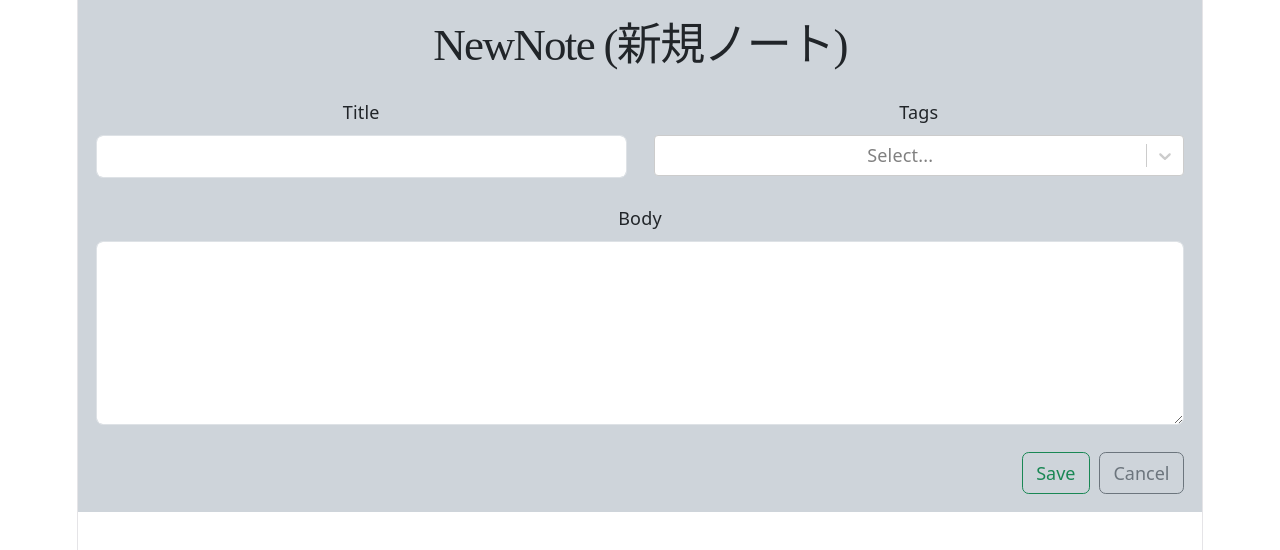
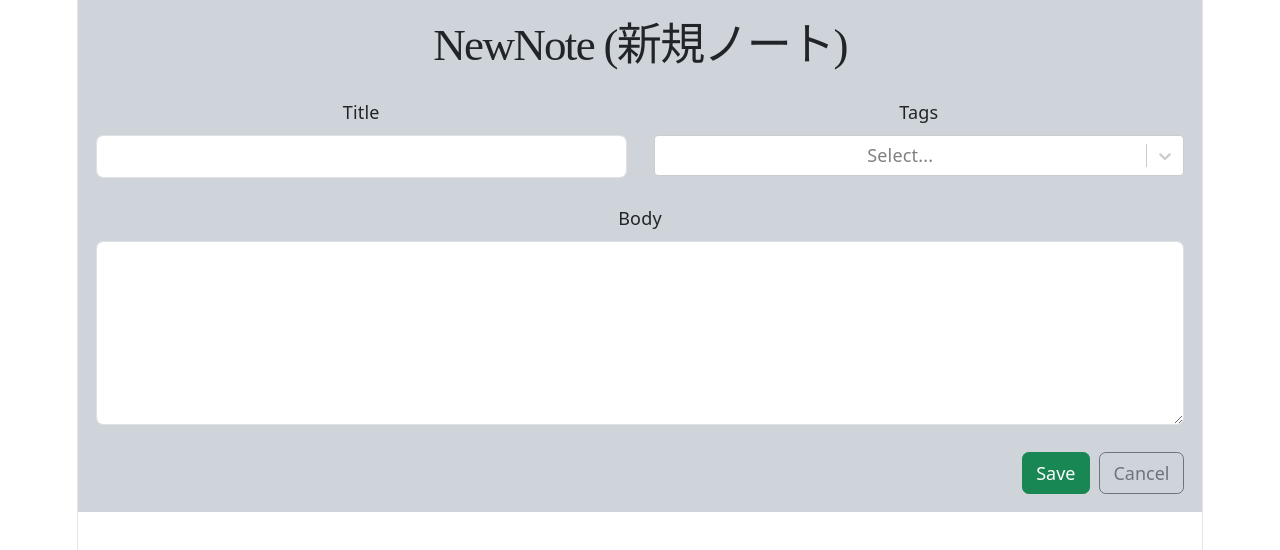
Before and after one commit to kashsan-jp/My_Memo_App, a React (Vite) app: page /new in a window 1280 px wide. Shown: the top 550 px of the page. Built offline with nearby package versions, Linux system fonts and the light colour scheme; a web font is replaced by a local one.

Commit message:
2026.9.4_2

```diff
--- a/src/NoteForm.tsx
+++ b/src/NoteForm.tsx
@@ -37,7 +37,7 @@ export function NoteForm({
     }
 
     return (
-        <Form onSubmit={handleSubmit}>
+        <Form onSubmit={handleSubmit} >
             <Stack gap={4}>
                 <Row>
                     <Col className="">
@@ -89,7 +89,7 @@ export function NoteForm({
                         />
                 </Form.Group>
                 <Stack direction="horizontal" gap={2} className="justify-content-end">
-                    <Button type="submit" variant="outline-success">Save</Button>
+                    <Button type="submit" variant="success">Save</Button>
                     <Link to="..">
                         <Button type="button" variant="outline-secondary">Cancel</Button>
                     </Link>
```
